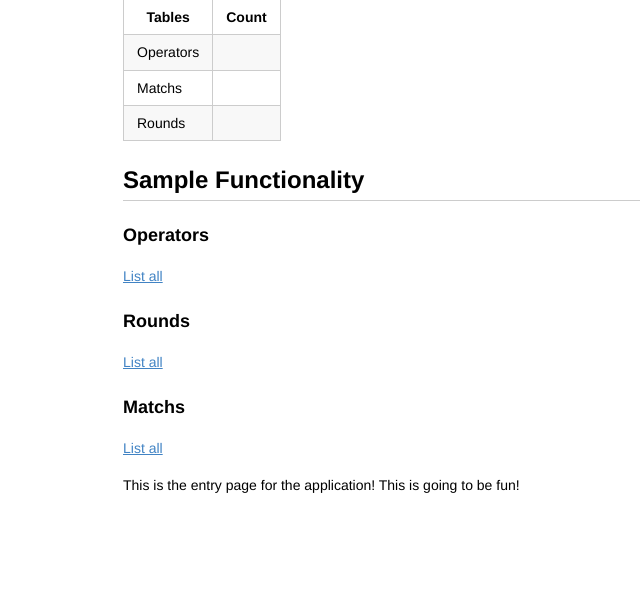
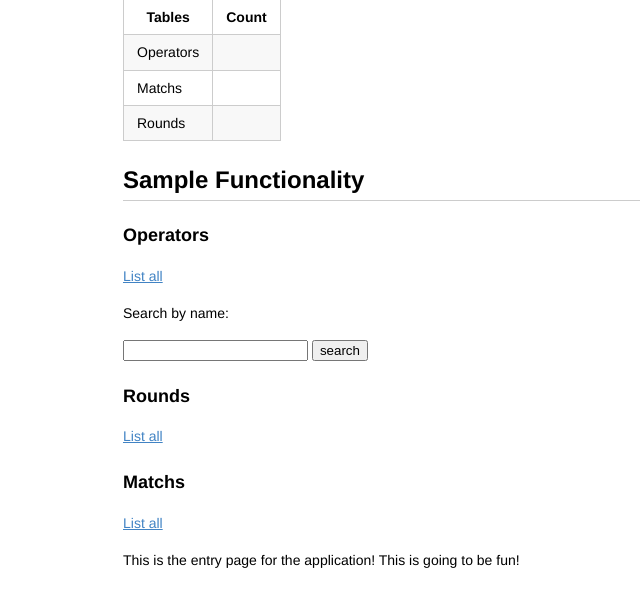
Before and after one commit to danfranco3/databaseProject, a Flask app: template bdproj2/templates/index.html in a window 1280 px wide. Shown: the part 349-950 px from the top of the page, without its empty margins (90-730 px from the left). Before the commit the page ends 876 px from the top, so only its background shows below. Run offline with Flask 2, Linux system fonts and the light colour scheme; the template is opened without the code that fills it, so the values that code supplies are empty.

Commit message:
Adding search function for Operators, changes on index.html and app.pt. Creation of operator-search.html

```diff
--- a/bdproj2/app.py
+++ b/bdproj2/app.py
@@ -138,3 +138,15 @@ def get_match(id):
         WHERE IdMatch = %s
         ''', id).fetchall()
     return render_template('match.html', match=match, rounds=rounds)
+
+@APP.route('/operators/search/<expr>/')
+def search_operator(expr):
+    search = { 'expr': expr }
+    expr = '%' + expr + '%'
+    operators = db.execute(
+        '''
+        SELECT IdOper, Name
+        FROM OPERATOR
+        WHERE Name LIKE %s
+        ''', expr).fetchall()
+    return render_template('operator-search.html', search=search, operators=operators)
--- a/bdproj2/templates/index.html
+++ b/bdproj2/templates/index.html
@@ -38,6 +38,13 @@ Rainbow Six Siege database. I hope you enjoy the journey.
     <a href="/operators">List all</a>
 </p>
 
+<p>Search by name:
+  <form name="osearch" action="javascript:window.open('/operators/search/'+document.forms['osearch'].elements['expr'].value,'_self')">
+    <input name="expr" id="expr" value="" required/>
+    <input type="submit" value="search"/>
+  </form>
+</p>
+
 <h3>Rounds</h3>
 <p>
   <a href = "/rounds">List all</a>
```
Also changed, not shown: bdproj2/templates/operator-search.html (added, +15 -0 lines).
